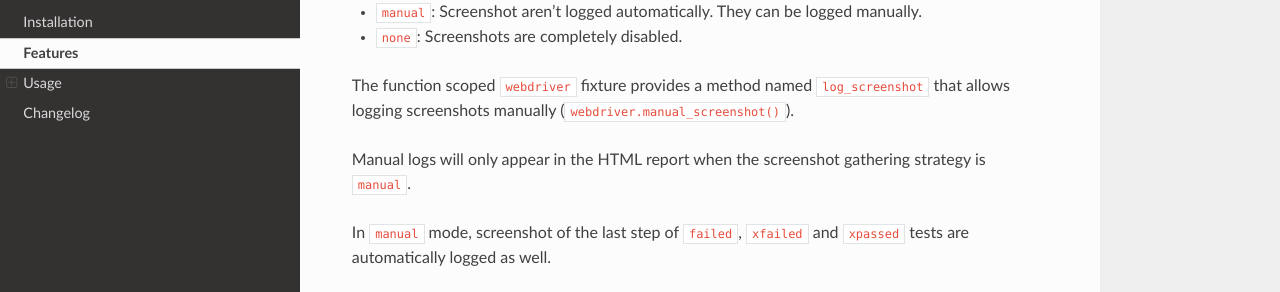
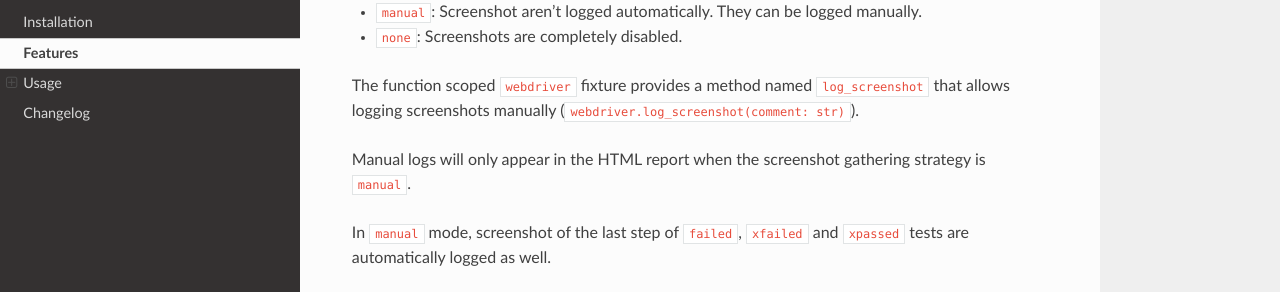
Before and after one commit to harmin-parra/pytest-selenium-auto, a Sphinx documentation site: the page built from docs/user_guide.rst, in a window 1280 px wide and 900 px high, scrolled down 3777 px. Shown: the part 155-447 px from the top of the window. Built offline with Sphinx 7.4.7 and the Read the Docs theme 2.0.0, drawn with Linux system fonts in a browser that asks for light colours.

Commit message:
Update user_guide.rst

```diff
--- a/docs/user_guide.rst
+++ b/docs/user_guide.rst
@@ -189,7 +189,7 @@ The screenshot gathering strategies are:
 
 * ``none``:   Screenshots are completely disabled.
 
-The function scoped ``webdriver`` fixture provides a method named ``log_screenshot`` that allows logging screenshots manually (``webdriver.manual_screenshot()``).
+The function scoped ``webdriver`` fixture provides a method named ``log_screenshot`` that allows logging screenshots manually (``webdriver.log_screenshot(comment: str)``).
 
 Manual logs will only appear in the HTML report when the screenshot gathering strategy is ``manual``.
 
```
